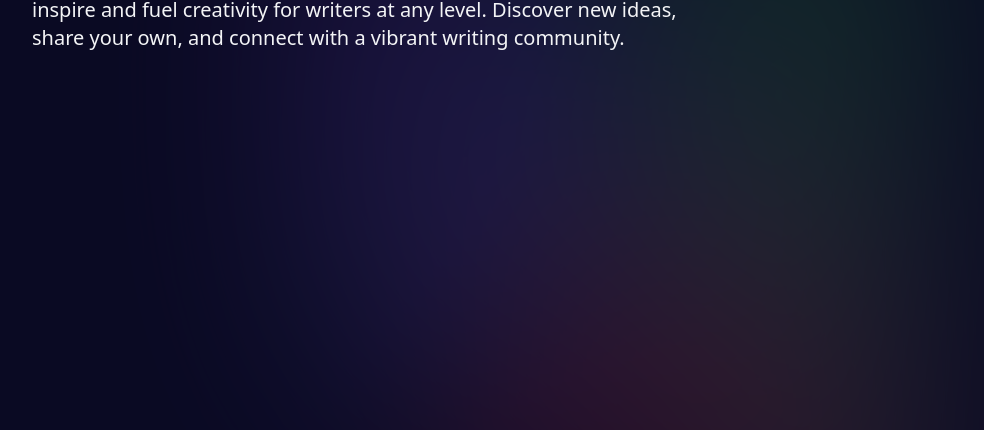
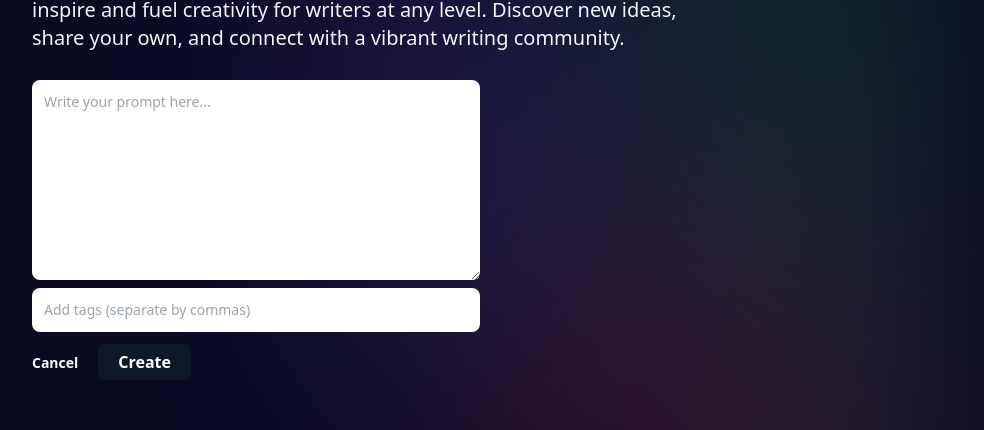
Before and after one commit to Ampah01/InspireMe, a Next.js app: page /create-prompt in a window 1280 px wide. Shown: the part 270-700 px from the top of the page, without its empty margins (32-1016 px from the left). Built offline with nearby package versions, Linux system fonts and the light colour scheme; no server answers.

Commit message:
Completed frontend and backend for create post

```diff
--- /dev/null
+++ b/app/api/prompt/new/route.js
@@ -0,0 +1,28 @@
+import { connectToDB } from "@utils/database";
+import Prompt from "@models/prompt";
+
+export const POST = async (req) => {
+  const { prompt, tag, userId } = await req.json();
+  try {
+    await connectToDB();
+
+    const newPrompt = new Prompt({
+      prompt,
+      tag,
+      creator: userId,
+    });
+
+    await newPrompt.save();
+
+    return new Response(JSON.stringify(newPrompt), {
+      status: 201,
+      headers: { "Content-Type": "application/json" },
+    });
+  } catch (error) {
+    console.error("Error creating prompt:", error);
+
+    return new Response(JSON.stringify({ error: "Failed to create prompt" }), {
+      status: 500,
+    });
+  }
+};
--- a/app/create-prompt/page.jsx
+++ b/app/create-prompt/page.jsx
@@ -6,19 +6,46 @@ import { useRouter } from "next/navigation";
 import Form from "@components/Form";
 
 const CreatePost = () => {
+  const { data: session } = useSession();
+  const router = useRouter();
+
   const [submitting, setSubmitting] = useState(false);
   const [post, setPost] = useState({ prompt: "", tag: "" });
 
-  const createPrompt = (e) => {
+  const createPrompt = async (e) => {
     e.preventDefault();
+    setSubmitting(true);
+
+    try {
+      const response = await fetch("/api/prompt/new", {
+        method: "POST",
+        headers: {
+          "Content-Type": "application/json",
+        },
+        body: JSON.stringify({
+          prompt: post.prompt,
+          tag: post.tag,
+          userId: session?.user?.id,
+        }),
+      });
+
+      if (response.ok) {
+        router.push("/");
+      }
+    } catch (err) {
+      console.error("An error occurred:", err);
+    } finally {
+      setSubmitting(false);
+    }
   };
+
   return (
     <Form
       type="Create"
       post={post}
       setPost={setPost}
       submitting={submitting}
-      handleSumbit={createPrompt}
+      handleSubmit={createPrompt}
     />
   );
 };
--- a/components/Form.jsx
+++ b/components/Form.jsx
@@ -1,14 +1,47 @@
 import Link from "next/link";
 
-const Form = ({ type, post, setPost, submitting, handleSumbit }) => {
+const Form = ({ type, post, setPost, submitting, handleSubmit }) => {
   return (
     <section className="w-full max-w-full flex-start flex-col">
       <h1 className="head_text text-left">
         <span className="text-slate-100 animate-pulse">{type} Prompt</span>
       </h1>
       <p className="desc text-left max-w-md">
-        {type} & Share Prompt provides a diverse array of writing prompts to inspire and fuel creativity for writers at any level. Discover new ideas, share your own, and connect with a vibrant writing community.
+        {type} & Share Prompt provides a diverse array of writing prompts to
+        inspire and fuel creativity for writers at any level. Discover new
+        ideas, share your own, and connect with a vibrant writing community.
       </p>
+
+      <form onSubmit={handleSubmit} className="mt-5 w-full max-w-md">
+        <textarea
+          value={post.prompt}
+          onChange={(e) => setPost({ ...post, prompt: e.target.value })}
+          placeholder="Write your prompt here..."
+          className="form_textarea"
+          rows="5"
+          required
+        ></textarea>
+
+        <input
+          type="text"
+          value={post.tag}
+          onChange={(e) => setPost({ ...post, tag: e.target.value })}
+          placeholder="Add tags (separate by commas)"
+          className="form_input"
+        />
+
+        <Link href="/" className="text-slate-50 text-sm mr-5 font-semibold">
+          Cancel
+        </Link>
+
+        <button
+          type="submit"
+          disabled={submitting}
+          className="mt-3 px-5 font-semibold py-1.5 bg-slate-900 text-white rounded-md hover:bg-slate-50 hover:text-slate-800"
+        >
+          {submitting ? `${type}...` : type}
+        </button>
+      </form>
     </section>
   );
 };
--- a/components/Nav.jsx
+++ b/components/Nav.jsx
@@ -69,7 +69,7 @@ const Nav = () => {
                   type="button"
                   key={provider.name}
                   onClick={() => signIn(provider.id)}
-                  className="black_btn"
+                  className="outline_btn"
                   aria-label={`Sign in with ${provider.name}`}
                 >
                   Sign in
@@ -132,7 +132,7 @@ const Nav = () => {
                   type="button"
                   key={provider.name}
                   onClick={() => signIn(provider.id)}
-                  className="black_btn"
+                  className="outline_btn"
                   aria-label={`Sign in with ${provider.name}`}
                 >
                   Sign in
--- /dev/null
+++ b/models/prompt.js
@@ -0,0 +1,20 @@
+import { Schema, model, models } from "mongoose";
+
+const PromptSchema = new Schema({
+  creator: {
+    type: Schema.Types.ObjectId,
+    ref: "User",
+  },
+  prompt: {
+    type: String,
+    required: [true, "Prompt is required."],
+  },
+  tag: {
+    type: String,
+    required: [true, "Tag is required."],
+  },
+});
+
+const Prompt = models.Prompt || model("Prompt", PromptSchema);
+
+export default Prompt;
--- a/styles/globals.css
+++ b/styles/globals.css
@@ -62,11 +62,11 @@
 }
 
 .black_btn {
-  @apply rounded-full border border-slate-800 bg-slate-800 py-1.5 px-5 text-white transition-all  hover:text-slate-800 text-center text-sm font-inter flex items-center justify-center;
+  @apply rounded-full border border-slate-800 hover:bg-white py-1.5 px-5 transition-all  text-slate-50 hover:text-slate-800 bg-slate-800 text-center text-sm font-inter flex items-center justify-center;
 }
 
 .outline_btn {
-  @apply rounded-full border border-slate-800 bg-transparent py-1.5 px-5 text-slate-100 transition-all hover:bg-slate-800 hover:text-slate-300 text-center text-sm font-inter flex items-center justify-center;
+  @apply rounded-full border border-slate-800 bg-transparent py-1.5 px-5 text-slate-100 transition-all hover:bg-slate-50 hover:text-slate-800 text-center text-sm font-inter flex items-center justify-center;
 }
 
 .head_text {
```
